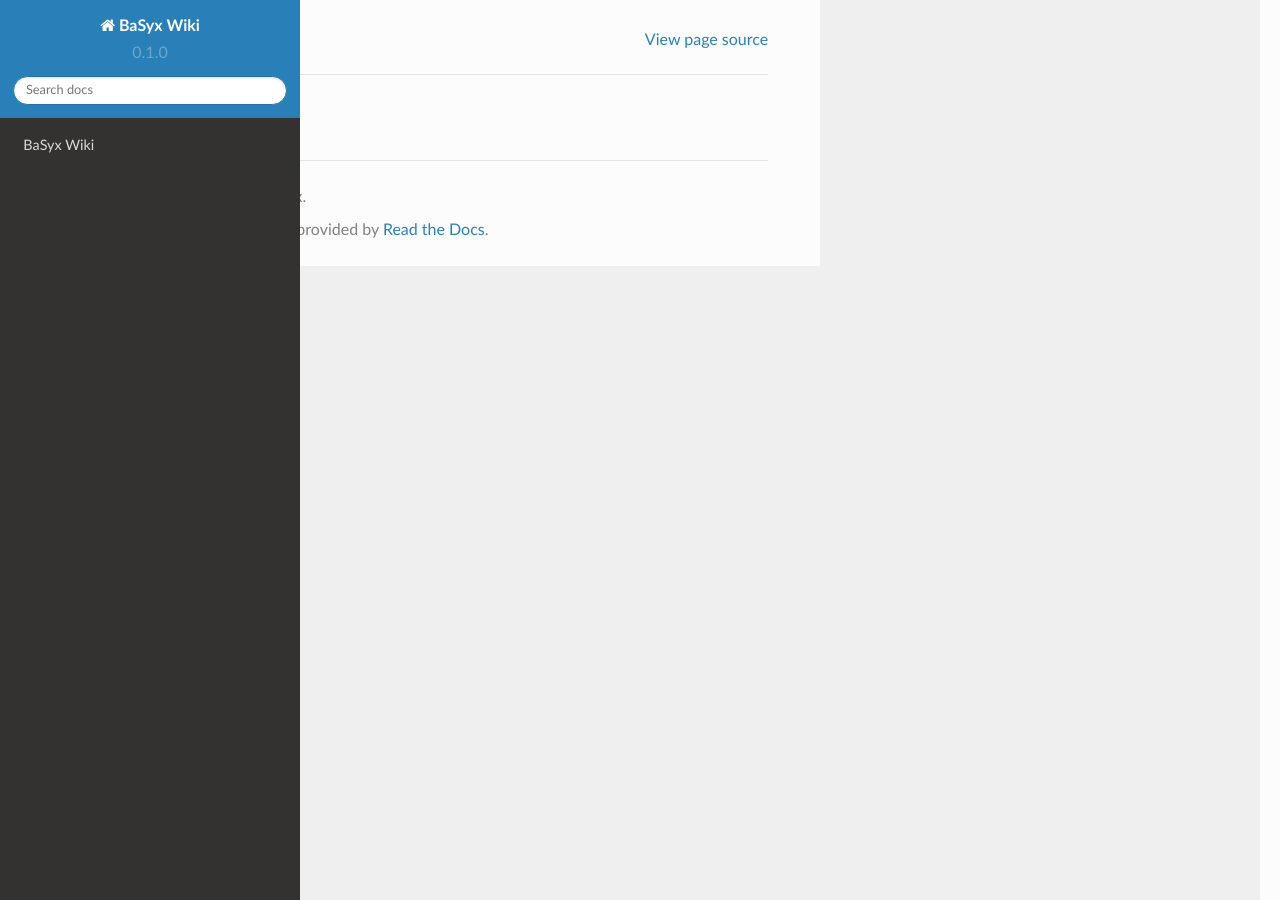
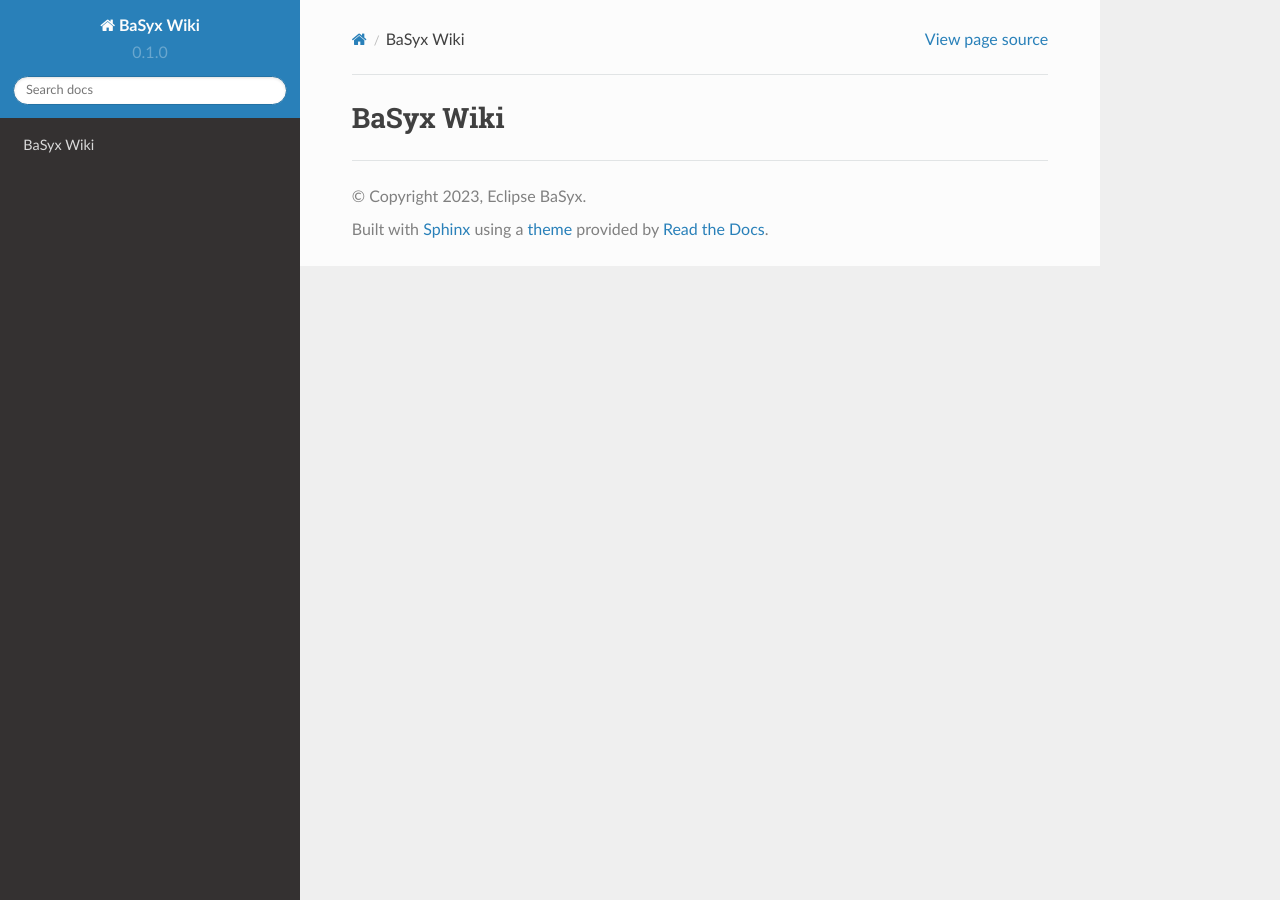
Before and after one commit to aaronzi/basyx-wiki, a Sphinx documentation site: the page built from docs/source/index.md, in a window 1280 px wide. Built offline with Sphinx 7.4.7 and the Read the Docs theme 2.0.0, drawn with Linux system fonts in a browser that asks for light colours.

Commit message:
removed custom css

```diff
--- a/docs/source/_static/css/custom.css
+++ /dev/null
@@ -1,11 +0,0 @@
-/* Adjust the width of the content */
-.wy-grid-for-nav {
-    max-width: 100%;
-    padding-left: 20px;
-    padding-right: 20px;
-}
-
-/* Center the main content */
-.wy-nav-content-wrap {
-    margin: 0 auto;
-}
--- a/docs/source/conf.py
+++ b/docs/source/conf.py
@@ -27,15 +27,10 @@
 intersphinx_disabled_domains = ['std']
 
 templates_path = ['_templates']
-html_static_path = ['_static']
 
 # -- Options for HTML output
 
 html_theme = 'sphinx_rtd_theme'
 
-html_css_files = [
-    'css/custom.css',
-]
-
 # -- Options for EPUB output
 epub_show_urls = 'footnote'
```
